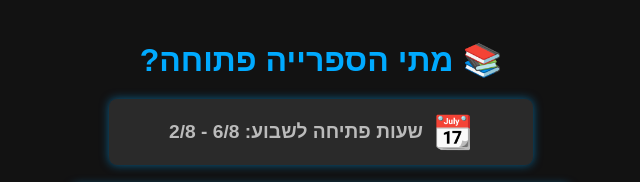
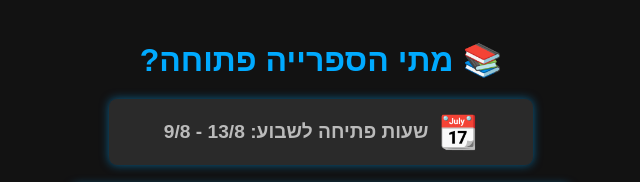
Before and after one commit to cs-vaad/sifria-luz, a plain HTML site: page index.html in a window 1280 px wide. Shown: the top 182 px of the page, 319-959 px from the left. Drawn offline with Linux system fonts and the light colour scheme.

Commit message:
Update index.html

```diff
--- a/index.html
+++ b/index.html
@@ -13,7 +13,7 @@
       <span class="emoji">📆</span>
       <p id="day-text">
         שעות פתיחה לשבוע:
-        6/8 - 2/8
+        13/8 - 9/8
       </p>
     </div>
 
```
